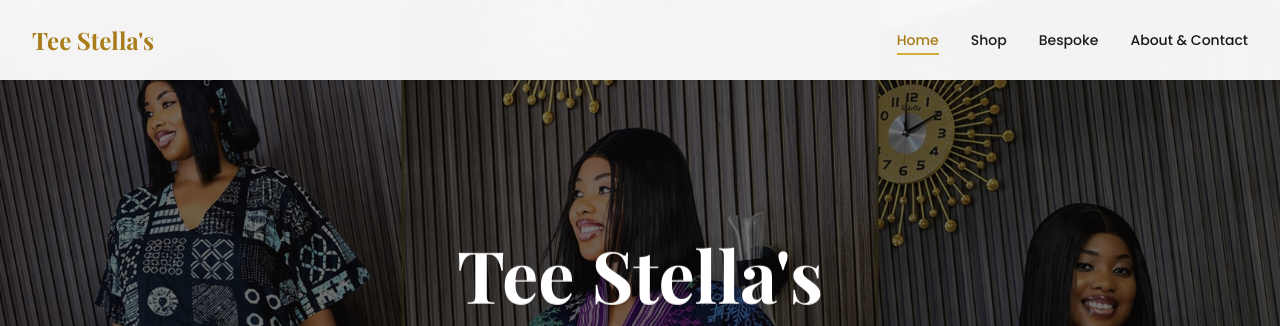
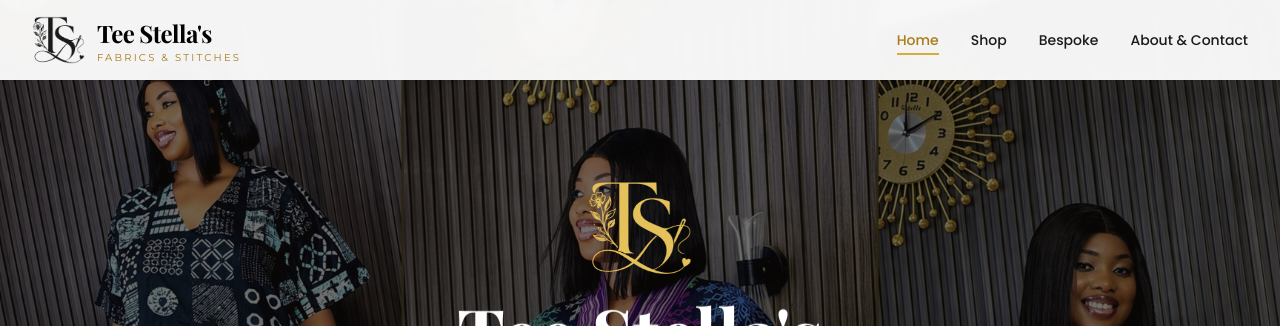
Before and after one commit to Ayoola-tech2024/Tee-Stella-Luxury-Site, a plain HTML site: page index.html in a window 1280 px wide. Shown: the top 326 px of the page. Drawn offline with nearby package versions, Linux system fonts and the light colour scheme.

Commit message:
Add official Tee Stella's brand logo, monogram crests, footer lockup, and favicon

```diff
--- a/index.html
+++ b/index.html
@@ -4,6 +4,8 @@
     <meta charset="UTF-8">
     <meta name="viewport" content="width=device-width, initial-scale=1.0">
     <title>Tee Stella's Fabrics & Stitches - Where Luxury Meets Perfection</title>
+    <link rel="icon" type="image/png" href="resources/favicon.png">
+    <link rel="apple-touch-icon" href="resources/favicon.png">
     <meta name="description" content="Luxury African fashion brand specializing in bespoke tailoring, ready-to-wear collections, and premium accessories. Experience elegance, quality, and authenticity.">
     <meta name="keywords" content="Tee Stella's Stitches, Luxury African Fashion, Ready-to-Wear Nigeria, Custom Tailoring Ado-Ekiti, Fashion Designer Ekiti State, Luxury Womenswear Nigeria, Luxury Menswear Nigeria">
 
@@ -23,6 +25,7 @@
       "@context": "https://schema.org",
       "@type": "ClothingStore",
       "name": "Tee Stella's Fabrics and Stitches",
+      "logo": "https://tee-stella-luxury-site.vercel.app/resources/logo.png",
       "image": "https://tee-stella-luxury-site.vercel.app/resources/hero-bg.jpg",
       "@id": "https://tee-stella-luxury-site.vercel.app",
       "url": "https://tee-stella-luxury-site.vercel.app",
@@ -67,9 +70,13 @@
     <nav class="fixed top-0 w-full bg-white/95 backdrop-blur-sm z-50 shadow-sm">
         <div class="max-w-7xl mx-auto px-4 sm:px-6 lg:px-8">
             <div class="flex justify-between items-center h-20">
-                <div class="font-display text-2xl font-bold gold-accent">
-                    Tee Stella's
-                </div>
+                <a href="index.html" class="flex items-center gap-3 group" aria-label="Tee Stella's Home">
+                    <img src="resources/logo-mark.png" alt="Tee Stella's Monogram" class="h-11 sm:h-12 w-auto transition-transform duration-300 group-hover:scale-105">
+                    <div class="flex flex-col leading-none">
+                        <span class="font-display text-xl sm:text-2xl font-bold text-black tracking-tight">Tee Stella's</span>
+                        <span class="font-accent text-[9px] sm:text-[10px] tracking-[0.22em] text-gold uppercase mt-1">Fabrics &amp; Stitches</span>
+                    </div>
+                </a>
                 <div class="hidden md:flex space-x-8">
                     <a href="index.html" class="nav-link font-ui text-sm font-medium active text-gold">Home</a>
                     <a href="shop.html" class="nav-link font-ui text-sm font-medium">Shop</a>
@@ -100,6 +107,7 @@
     <!-- Hero Section -->
     <section class="hero-bg min-h-screen flex items-center justify-center relative">
         <div class="text-center text-white z-10 max-w-4xl mx-auto px-4">
+            <img src="resources/logo-mark-gold.png" alt="Tee Stella's Crest" class="h-20 md:h-24 w-auto mx-auto mb-5 drop-shadow-lg fade-in">
             <h1 class="font-display text-5xl md:text-7xl font-bold mb-6 fade-in">
                 Tee Stella's
             </h1>
@@ -395,8 +403,8 @@
     <footer class="bg-black text-white py-12">
         <div class="max-w-7xl mx-auto px-4 sm:px-6 lg:px-8">
             <div class="text-center">
-                <div class="font-display text-3xl font-bold mb-4 gold-accent">Tee Stella's Fabrics & Stitches</div>
-                <p class="text-lg mb-6">Where Luxury Meets Perfection</p>
+                <img src="resources/logo-light.png" alt="Tee Stella's Fabrics &amp; Stitches — Ready-to-Wear, Perfectly Made" class="h-28 md:h-32 w-auto mx-auto mb-4">
+                <p class="font-accent text-xs sm:text-sm tracking-[0.24em] uppercase text-gold mb-6">Where Luxury Meets Perfection</p>
 
                 <div class="flex justify-center space-x-6 mb-8">
                     <!-- Facebook -->
```
Also changed, not shown: about.html (+13 -5 lines), bespoke.html (+12 -5 lines), shop.html (+11 -5 lines), resources/favicon.png (added), resources/logo-light.png (added), resources/logo-mark-gold.png (added), resources/logo-mark.png (added), resources/logo.png (added).
